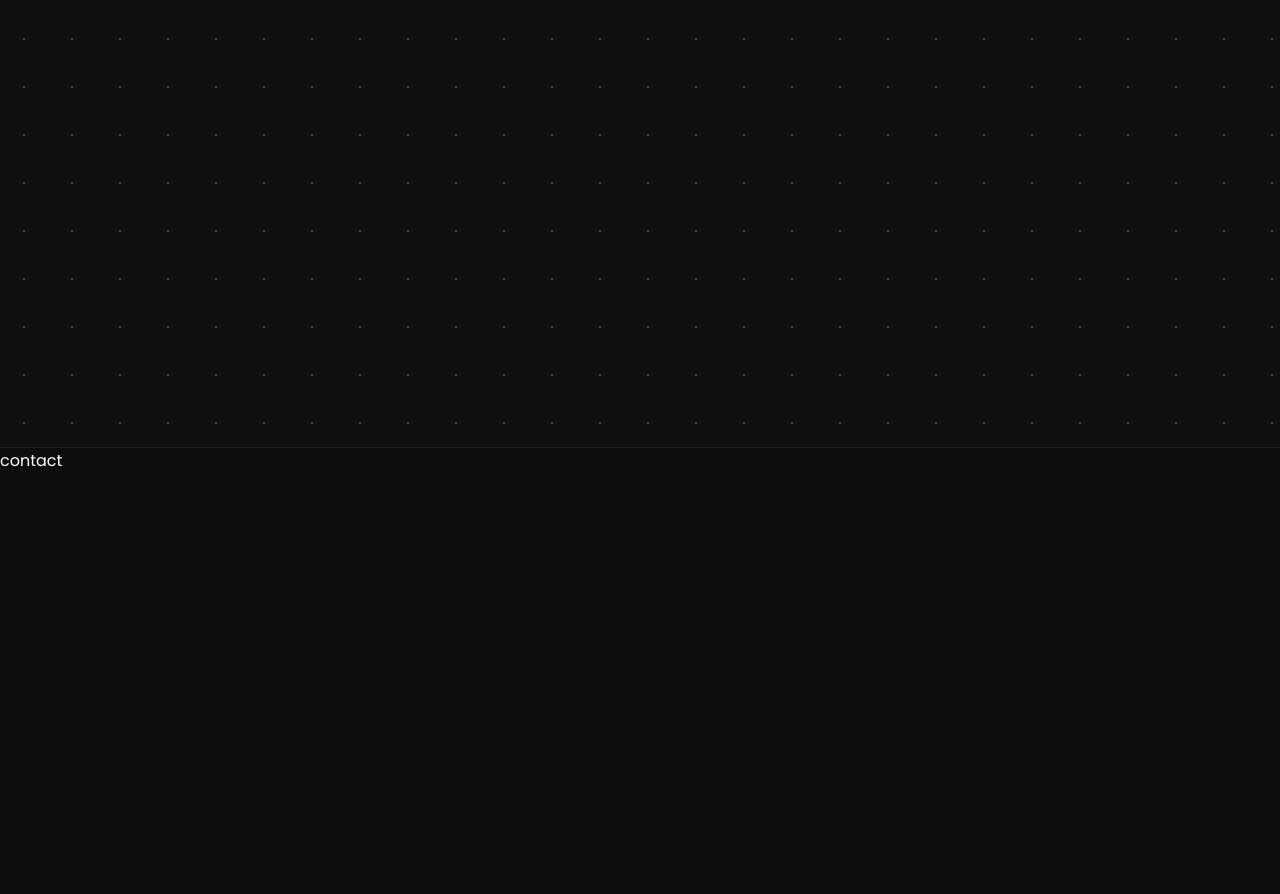
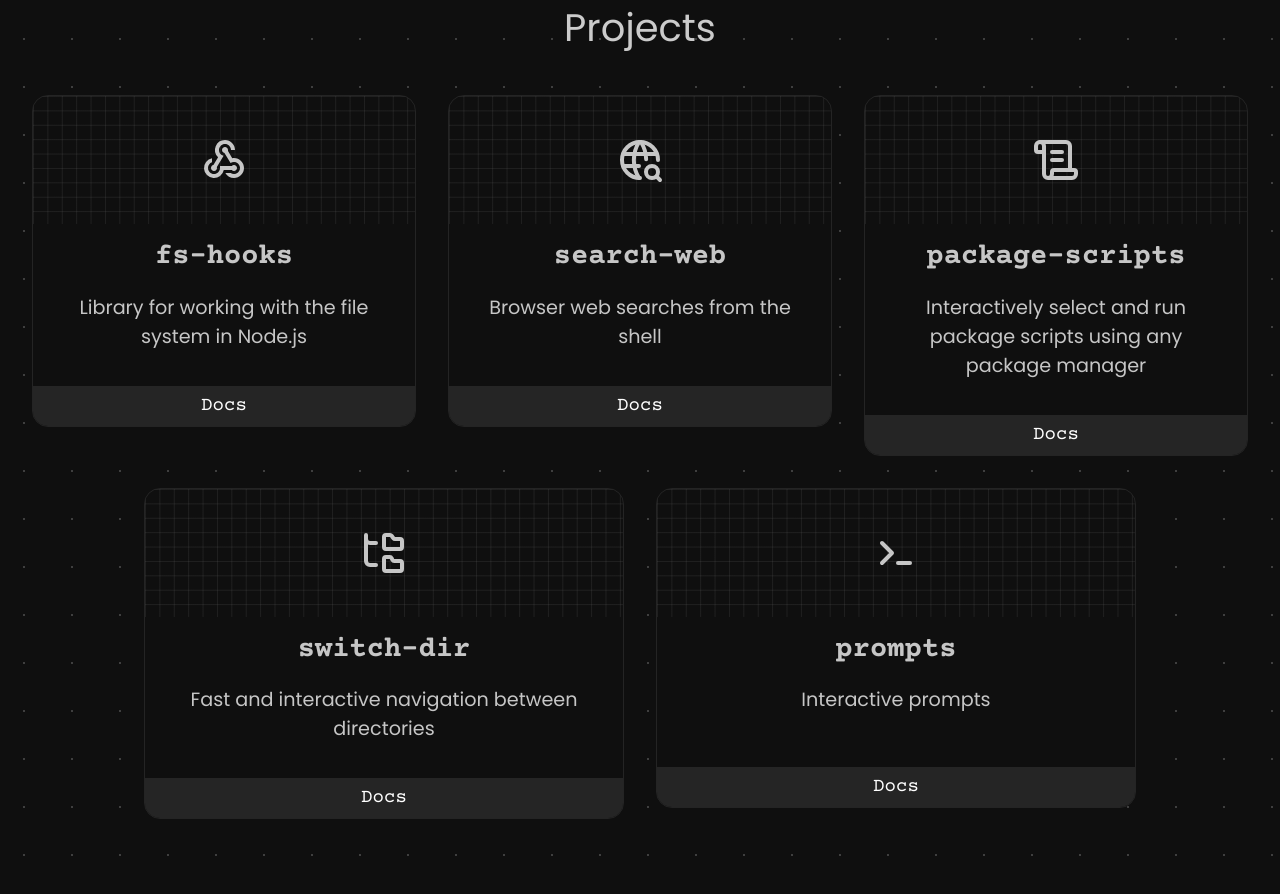
Before and after one commit to LexBorisoff/borisoff.dev, a React (Vite) app: page / in a window 1280 px wide. Shown: the part 940-1834 px from the top of the page. Built offline with nearby package versions, Linux system fonts and the light colour scheme.

Commit message:
feat: implemented projects section

```diff
--- a/src/App.tsx
+++ b/src/App.tsx
@@ -2,7 +2,7 @@ import { type ReactNode } from 'react';
 import { styled } from 'styled-components';
 
 import Banner from './components/banner/banner';
-import Contact from './components/contact/contact';
+// import Contact from './components/contact/contact';
 import Hero from './components/hero/hero';
 import Projects from './components/projects/projects';
 import Stack from './components/stack/stack';
@@ -24,7 +24,7 @@ function App(): ReactNode {
       <Hero />
       <Stack />
       <Projects />
-      <Contact />
+      {/* <Contact /> */}
     </Container>
   );
 }
--- a/src/components/hero/hero.tsx
+++ b/src/components/hero/hero.tsx
@@ -3,6 +3,7 @@ import { styled } from 'styled-components';
 
 import Header from '../header/header';
 
+const gridLineColor = '#81818127';
 const HeroSection = styled.section`
   position: relative;
   height: 40rem;
@@ -10,8 +11,12 @@ const HeroSection = styled.section`
   flex-direction: column;
   justify-content: top;
   background-size: 3rem 3rem;
-  background-image: linear-gradient(to right, #3a3a3a51 1px, transparent 1px),
-    linear-gradient(to bottom, #3a3a3a51 1px, transparent 1px);
+  background-image: linear-gradient(
+      to right,
+      ${gridLineColor} 1px,
+      transparent 1px
+    ),
+    linear-gradient(to bottom, ${gridLineColor} 1px, transparent 1px);
 `;
 
 interface HeroMaskProps {
--- /dev/null
+++ b/src/components/projects/projects-data.ts
@@ -0,0 +1,45 @@
+import { IconType } from 'react-icons';
+import { LuFolderTree, LuScrollText } from 'react-icons/lu';
+import { MdOutlineWebhook } from 'react-icons/md';
+import { TbPrompt, TbWorldSearch } from 'react-icons/tb';
+
+interface ProjectInterface {
+  name: string;
+  Icon: IconType;
+  url: string;
+  description: string;
+}
+
+export const projects: ProjectInterface[] = [
+  {
+    name: 'fs-hooks',
+    Icon: MdOutlineWebhook,
+    url: 'https://github.com/LexBorisoff/fs-hooks',
+    description: 'Library for working with the file system in Node.js',
+  },
+  {
+    name: 'search-web',
+    Icon: TbWorldSearch,
+    url: 'https://github.com/LexBorisoff/search-web',
+    description: 'Browser web searches from the shell',
+  },
+  {
+    name: 'package-scripts',
+    Icon: LuScrollText,
+    url: 'https://github.com/LexBorisoff/package-scripts',
+    description:
+      'Interactively select and run package scripts using any package manager',
+  },
+  {
+    name: 'switch-dir',
+    Icon: LuFolderTree,
+    url: 'https://github.com/LexBorisoff/switch-dir',
+    description: 'Fast and interactive navigation between directories',
+  },
+  {
+    name: 'prompts',
+    Icon: TbPrompt,
+    url: 'https://github.com/LexBorisoff/prompts',
+    description: 'Interactive prompts',
+  },
+];
--- a/src/components/projects/projects.tsx
+++ b/src/components/projects/projects.tsx
@@ -1,13 +1,169 @@
 import { styled } from 'styled-components';
 
+import Title from '../title/title';
+
+import { projects } from './projects-data';
+
 const ProjectsSection = styled.section`
-  height: 30rem;
+  width: 100%;
+  display: flex;
+  flex-direction: column;
+  justify-content: start;
+  align-items: center;
   background-image: radial-gradient(#3f3f3f 1px, transparent 0);
   background-size: 3rem 3rem;
+  overflow: hidden;
+  padding-bottom: 2rem;
+`;
+
+const ProjectsContainer = styled.div`
+  flex: 1;
+  /* width: 100%; */
+  padding: 0.5rem 2rem 2rem;
+  display: flex;
+  justify-content: center;
+  align-items: start;
+  gap: 2rem;
+  flex-wrap: wrap;
+  overflow: auto;
+  scrollbar-width: thin;
+`;
+
+interface IconWrapperMaskProps {
+  color: string;
+  coords: {
+    x: number;
+    y: number;
+  };
+}
+
+const IconWrapperMask = styled.div<IconWrapperMaskProps>`
+  position: absolute;
+  z-index: 0;
+  top: 0;
+  left: 0;
+  height: 100%;
+  width: 100%;
+  flex: 1;
+  background: ${({ color, coords: { x, y } }) =>
+    `radial-gradient(10rem 10rem at ${x}% ${y}%, ${color}, transparent)`};
+  visibility: hidden;
+`;
+
+const ProjectWrapper = styled.div`
+  flex: 1;
+  min-width: 20rem;
+  max-width: 30rem;
+  min-height: 20rem;
+  display: flex;
+  flex-direction: column;
+  justify-content: start;
+  border: 1px solid #242424;
+  border-radius: 1rem;
+  background: #0f0f0f;
+  overflow: hidden;
+  transition: box-shadow 0.2s;
+
+  &:hover {
+    box-shadow: 0 0 5px 2px #1d1e64;
+    border-color: #1d1e64;
+
+    ${IconWrapperMask} {
+      visibility: visible;
+    }
+  }
+`;
+
+const gridLineColor = '#81818127';
+const IconWrapper = styled.div`
+  position: relative;
+  text-align: center;
+  height: 8rem;
+  color: #c6c6c6;
+  margin: 0;
+  padding: 0;
+  display: grid;
+  place-content: center;
+  background-size: 0.9rem 0.9rem;
+  background-image: linear-gradient(
+      to right,
+      ${gridLineColor} 1px,
+      transparent 1px
+    ),
+    linear-gradient(to bottom, ${gridLineColor} 1px, transparent 1px);
+`;
+
+const ProjectInto = styled.div`
+  flex: 1;
+  padding: 1rem 2rem;
+  display: flex;
+  flex-direction: column;
+  justify-items: start;
+`;
+
+const ProjectTitle = styled.h4`
+  white-space: nowrap;
+  margin: 0;
+  padding: 0;
+  text-align: center;
+  color: #c6c6c6;
+  font-family: 'Courier Prime', 'Courier New', Courier, monospace;
+`;
+
+const Description = styled.p`
+  text-align: center;
+  font-size: 1.2rem;
+  color: #c6c6c6;
+`;
+
+const DocsButton = styled.button`
+  height: 2.5rem;
+  border: none;
+  color: white;
+  cursor: pointer;
+  display: grid;
+  place-content: center;
+  font-size: 1.2rem;
+  font-family: 'Courier Prime', 'Courier New', Courier, monospace;
+  background: #252525;
+  transition: background 0.5s;
+
+  a {
+    text-decoration: none;
+    color: inherit;
+  }
+
+  &:hover {
+    background: #1d1e64;
+  }
 `;
 
 export default function Projects(): React.ReactNode {
   return (
-    <ProjectsSection className="projects-container">projects</ProjectsSection>
+    <ProjectsSection className="projects-container">
+      <Title>Projects</Title>
+      <ProjectsContainer>
+        {projects.map(({ name, Icon, description, url }) => (
+          <ProjectWrapper key={name}>
+            <IconWrapper>
+              <IconWrapperMask color="#00115e8c" coords={{ x: 90, y: 0 }} />
+              <IconWrapperMask color="#5e00008b" coords={{ x: 0, y: 90 }} />
+              <Icon size="3rem" />
+            </IconWrapper>
+
+            <ProjectInto>
+              <ProjectTitle>{name}</ProjectTitle>
+              <Description>{description}</Description>
+            </ProjectInto>
+
+            <DocsButton>
+              <a href={url} target="_blank" rel="noopener noreferrer">
+                Docs
+              </a>
+            </DocsButton>
+          </ProjectWrapper>
+        ))}
+      </ProjectsContainer>
+    </ProjectsSection>
   );
 }
--- a/src/components/stack/stack.tsx
+++ b/src/components/stack/stack.tsx
@@ -25,7 +25,7 @@ const StackSection = styled.section`
   border-bottom: 1px solid #1d1d1d;
   display: flex;
   flex-direction: column;
-  justify-content: center;
+  justify-content: start;
   align-items: center;
   overflow: hidden;
   padding: 0 3rem 3rem;
```
